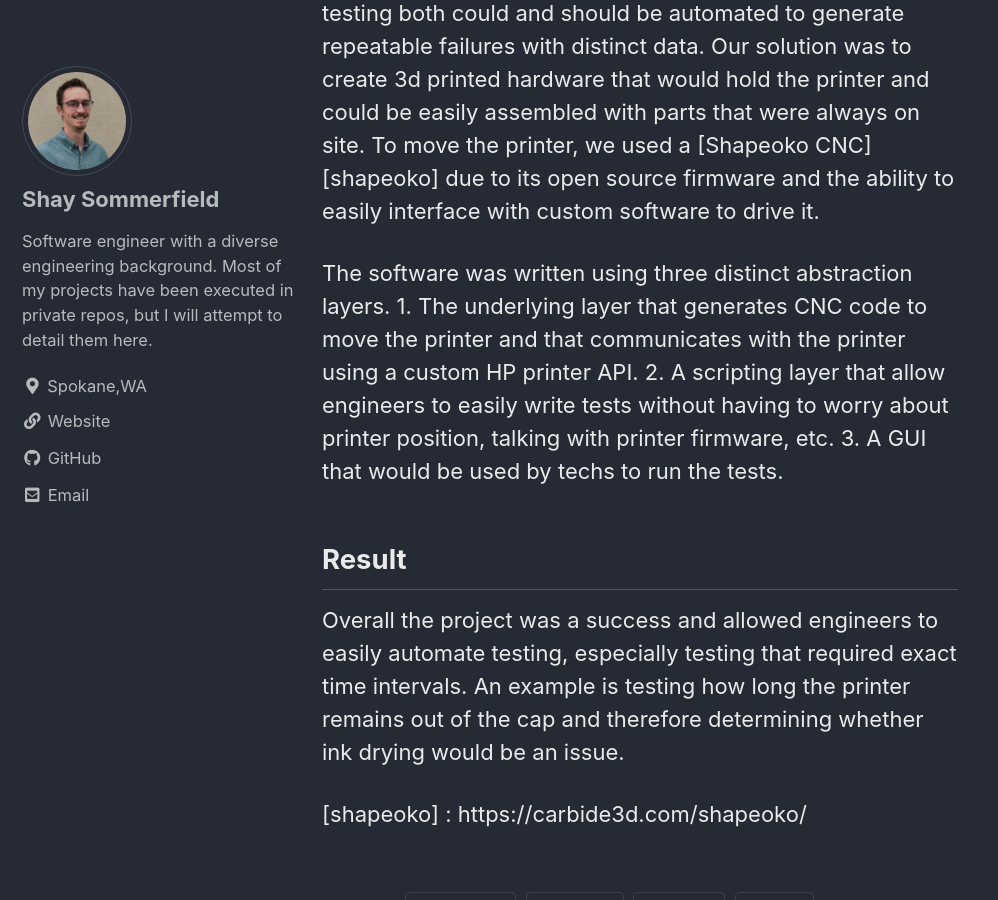
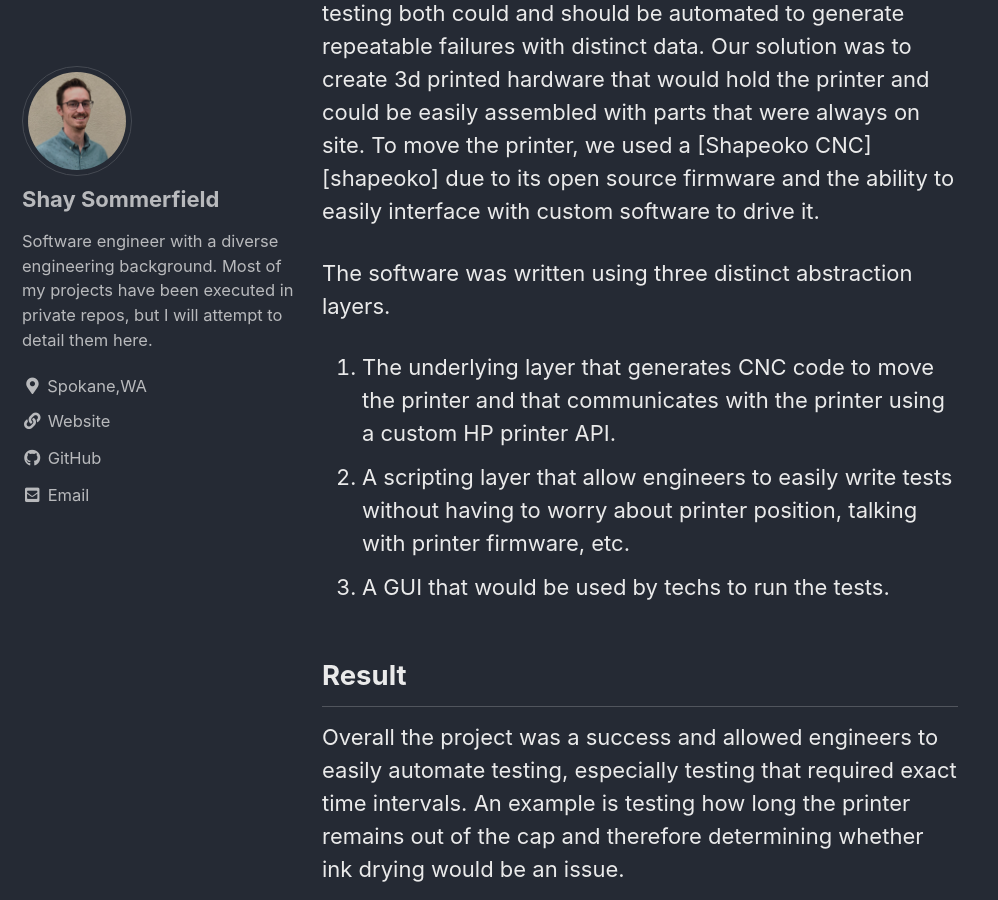
Before and after one commit to shay-sommerfield/shay-sommerfield.github.io, a Jekyll site: the page built from _posts/2022-04-29-HP-Print-Maker.md, in a window 1280 px wide and 900 px high, scrolled down 1056 px. Shown: the whole window, without its empty margins (0-998 px from the left). Built offline with Jekyll 4.4.1, drawn with Linux system fonts in a browser that asks for light colours; cached includes are drawn as plain includes; some of the changed lines change nothing that is shown.

Commit message:
Better listing

```diff
--- a/_posts/2022-04-29-HP-Print-Maker.md
+++ b/_posts/2022-04-29-HP-Print-Maker.md
@@ -10,13 +10,16 @@ tags:
   - Automation
 ---
 
-![{ site.url }]({{ site.url }}{{ site.baseurl }}/assets/images/print_maker.png)
+![]({{ site.url }}{{ site.baseurl }}/assets/images/print_maker.png)
 While working as a Systems Interaction Engineer at HP my team was tasked with testing a new product, a small portable cube like printer now called the [Print Maker][print-maker]. This was pretty distant from what we were used to testing which was run of the mill home printers. Our testing for home printers was already very automated from software to communicate directly to the printer to test procedures that caused known failures to data collection. However, this product functioned entirely differently. Being literally driven by the user itself, this presented a challenge for testing.
 
 ## Solution
 Another engineer on the team and myself decided that testing both could and should be automated to generate repeatable failures with distinct data. Our solution was to create 3d printed hardware that would hold the printer and could be easily assembled with parts that were always on site. To move the printer, we used a [Shapeoko CNC][shapeoko] due to its open source firmware and the ability to easily interface with custom software to drive it.
 
-The software was written using three distinct abstraction layers. 1. The underlying layer that generates CNC code to move the printer and that communicates with the printer using a custom HP printer API. 2. A scripting layer that allow engineers to easily write tests without having to worry about printer position, talking with printer firmware, etc. 3. A GUI that would be used by techs to run the tests.
+The software was written using three distinct abstraction layers.
+1. The underlying layer that generates CNC code to move the printer and that communicates with the printer using a custom HP printer API.
+2. A scripting layer that allow engineers to easily write tests without having to worry about printer position, talking with printer firmware, etc.
+3. A GUI that would be used by techs to run the tests.
 
 ## Result
 Overall the project was a success and allowed engineers to easily automate testing, especially testing that required exact time intervals. An example is testing how long the printer remains out of the cap and therefore determining whether ink drying would be an issue.
```
